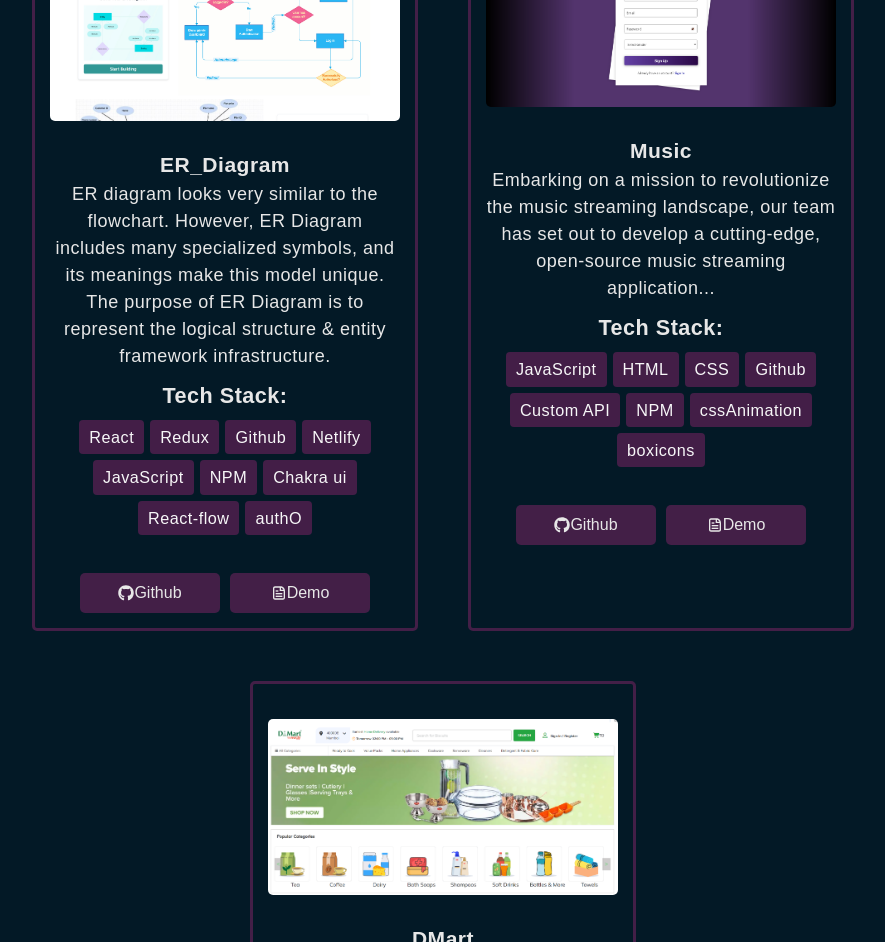
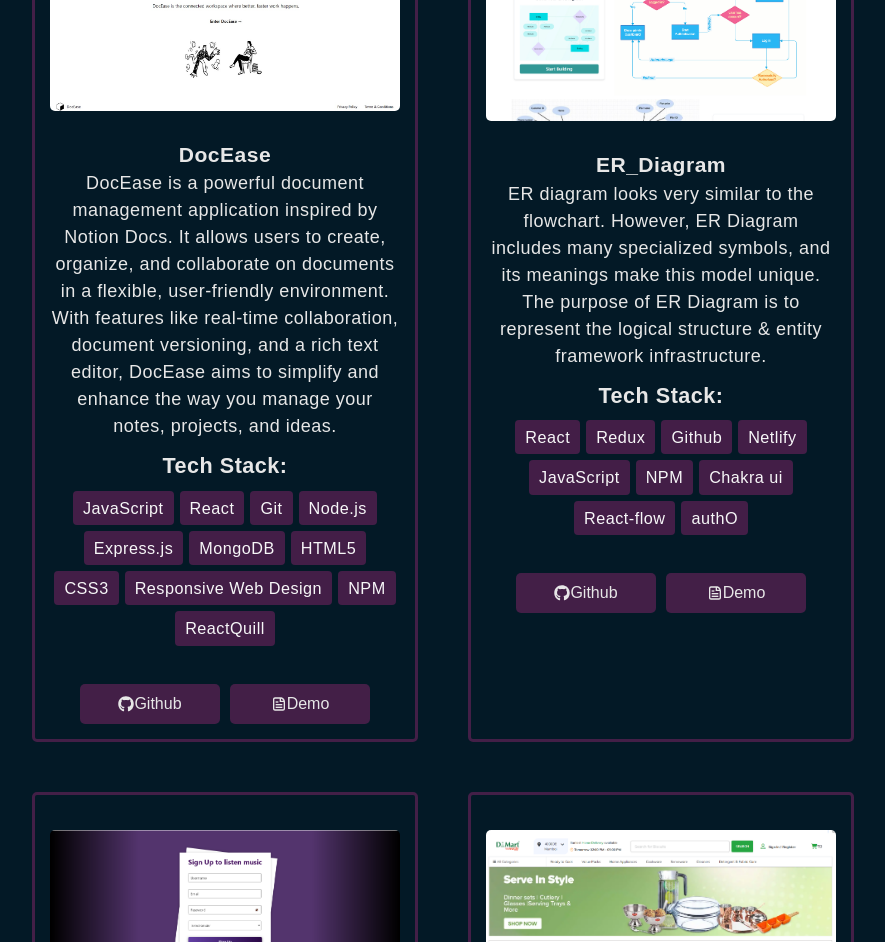
Before and after one commit to Ritik26052000/Ritik26052000.github.io, a React (Vite) app: page /projects in a window 1280 px wide. Shown: the part 2540-3482 px from the top of the page, without its empty margins (197-1082 px from the left). Built offline with nearby package versions, Linux system fonts and the light colour scheme.

Commit message:
new changes added

```diff
--- a/src/components/Project.jsx
+++ b/src/components/Project.jsx
@@ -1,6 +1,7 @@
 import React from 'react';
 import DMart from '../images/DMart.png';
 import Music from '../images/Music.png';
+import DocEase from '../images/DocEase.jpg';
 import ER_Builder from '../images/ER_Builder.png';
 import ProjectBox from './ProjectBox';
 
@@ -9,6 +10,7 @@
     <section id="projects">
       <h1 className="projects-heading">My <b>Projects</b></h1>
       <div className="projects-list">
+      <ProjectBox projectPhoto={DocEase} projectName="DocEase" />
         <ProjectBox projectPhoto={ER_Builder} projectName="ER_Diagram" />
         <ProjectBox projectPhoto={Music} projectName="Music" />
         <ProjectBox projectPhoto={DMart} projectName="DMart" />
--- a/src/components/ProjectBox.jsx
+++ b/src/components/ProjectBox.jsx
@@ -4,17 +4,56 @@
 
 const ProjectBox = ({ projectPhoto, projectName }) => {
   const desc = {
+    DocEase: {
+      Description:
+        "DocEase is a powerful document management application inspired by Notion Docs. It allows users to create, organize, and collaborate on documents in a flexible, user-friendly environment. With features like real-time collaboration, document versioning, and a rich text editor, DocEase aims to simplify and enhance the way you manage your notes, projects, and ideas.",
+      TechStack: [
+        "JavaScript",
+        "React",
+        "Git",
+        "Node.js",
+        "Express.js",
+        "MongoDB",
+        "HTML5",
+        "CSS3",
+        "Responsive Web Design",
+        "NPM",
+        "ReactQuill",
+      ],
+      Github: "https://github.com/Mayank8683/Cloud-Climbers_045.git",
+      Website:
+        "https://66d587c1d92965dc325710f8--meek-meringue-871a76.netlify.app/",
+    },
     ER_Diagram: {
       Description:
         "ER diagram looks very similar to the flowchart. However, ER Diagram includes many specialized symbols, and its meanings make this model unique. The purpose of ER Diagram is to represent the logical structure & entity framework infrastructure.",
-      TechStack: ["React", "Redux", "Github", "Netlify", "JavaScript", "NPM", "Chakra ui", "React-flow", "authO"],
+      TechStack: [
+        "React",
+        "Redux",
+        "Github",
+        "Netlify",
+        "JavaScript",
+        "NPM",
+        "Chakra ui",
+        "React-flow",
+        "authO",
+      ],
       Github: "https://github.com/PKalyanReddy/Declaration-DevOps_032.git",
       Website: "https://er-diagram-builder01.netlify.app/",
     },
     Music: {
       Description:
         "Embarking on a mission to revolutionize the music streaming landscape, our team has set out to develop a cutting-edge, open-source music streaming application...",
-      TechStack: ["JavaScript", "HTML", "CSS", "Github", "Custom API", "NPM", "cssAnimation", "boxicons"],
+      TechStack: [
+        "JavaScript",
+        "HTML",
+        "CSS",
+        "Github",
+        "Custom API",
+        "NPM",
+        "cssAnimation",
+        "boxicons",
+      ],
       Github: "https://github.com/alfaj7/SAP-Sultans_056.git",
       Website: "https://beet-pulse-music.netlify.app",
     },
@@ -28,7 +67,12 @@
   };
 
   const project = desc[projectName] || {};
-  const { Description = "", TechStack = [], Github = "", Website = "" } = project;
+  const {
+    Description = "",
+    TechStack = [],
+    Github = "",
+    Website = "",
+  } = project;
 
   return (
     <div className="project-item">
```
Also changed, not shown: src/images/DocEase.jpg (added), 1 other file (tests, documents, lock files or other folders).
